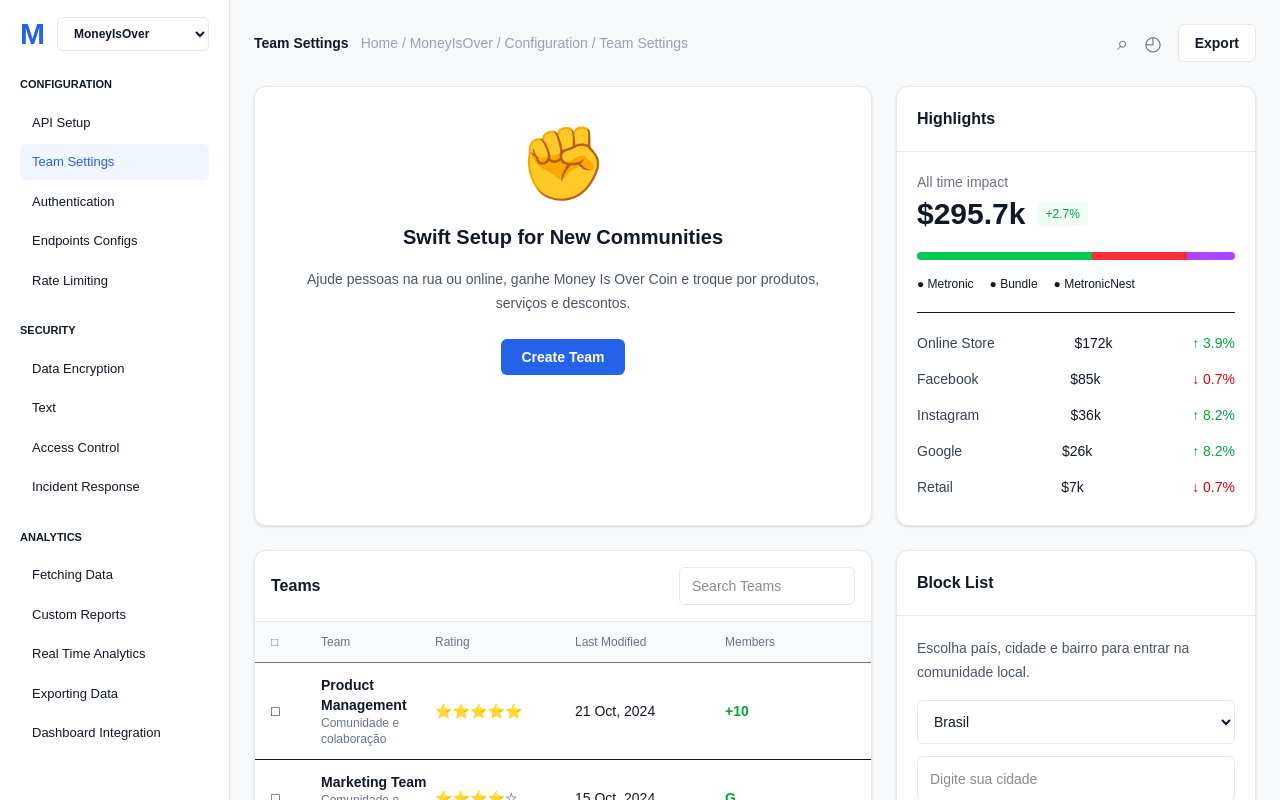
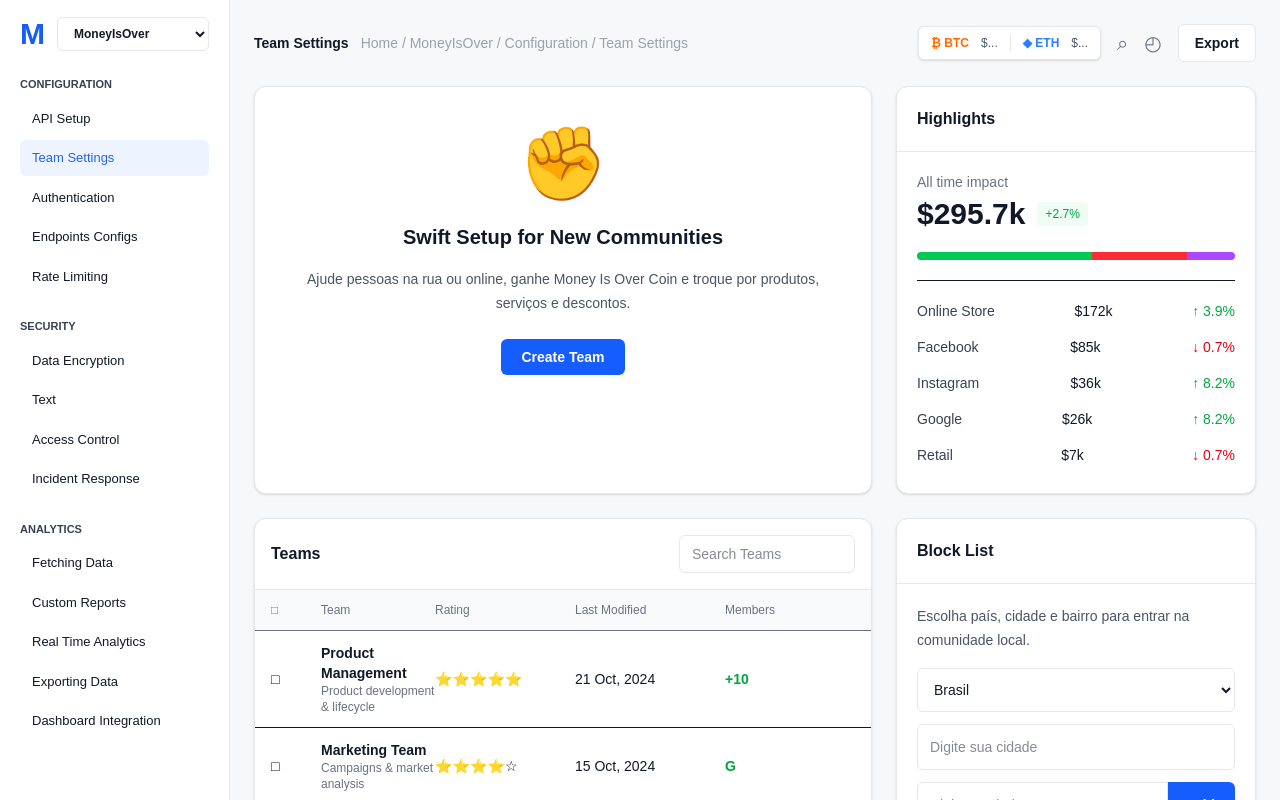
Before and after one commit to usdlorenzo/moneyisover, a Next.js app in the folder moneyisover/: page / in a window 1280 px wide. Shown: the top 800 px of the page. Built offline with nearby package versions, Linux system fonts and the light colour scheme; no server answers.

Commit message:
Update page.tsx

```diff
--- a/moneyisover/app/page.tsx
+++ b/moneyisover/app/page.tsx
@@ -1,21 +1,50 @@
 "use client";
 
-import { useState } from "react";
+import { useEffect, useState } from "react";
 
 export default function Home() {
   const [active, setActive] = useState("Team Settings");
   const [team, setTeam] = useState("");
+  const [country, setCountry] = useState("Brasil");
+  const [prices, setPrices] = useState({ bitcoin: 0, ethereum: 0 });
 
-  const menu = [
+  useEffect(() => {
+    async function loadPrices() {
+      try {
+        const res = await fetch(
+          "https://api.coingecko.com/api/v3/simple/price?ids=bitcoin,ethereum&vs_currencies=usd"
+        );
+        const data = await res.json();
+        setPrices({
+          bitcoin: data.bitcoin.usd,
+          ethereum: data.ethereum.usd,
+        });
+      } catch (e) {
+        console.log(e);
+      }
+    }
+
+    loadPrices();
+    const timer = setInterval(loadPrices, 30000);
+    return () => clearInterval(timer);
+  }, []);
+
+  const config = [
     "API Setup",
     "Team Settings",
     "Authentication",
     "Endpoints Configs",
     "Rate Limiting",
+  ];
+
+  const security = [
     "Data Encryption",
     "Text",
     "Access Control",
     "Incident Response",
+  ];
+
+  const analytics = [
     "Fetching Data",
     "Custom Reports",
     "Real Time Analytics",
@@ -23,85 +52,76 @@ export default function Home() {
     "Dashboard Integration",
   ];
 
+  const teams = [
+    ["Product Management", "Product development & lifecycle", "⭐⭐⭐⭐⭐", "21 Oct, 2024", "+10"],
+    ["Marketing Team", "Campaigns & market analysis", "⭐⭐⭐⭐☆", "15 Oct, 2024", "G"],
+    ["HR Department", "Talent acquisition, employee welfare", "⭐⭐⭐⭐⭐", "10 Oct, 2024", "+A"],
+    ["Bairro Centro", "Ajuda local e colaboração", "⭐⭐⭐⭐⭐", "05 Oct, 2024", "+34"],
+  ];
+
+  function MenuItem({ item }: { item: string }) {
+    return (
+      <button
+        onClick={() => setActive(item)}
+        className={`w-full rounded-md px-3 py-2 text-left text-[13px] ${
+          active === item
+            ? "bg-[#eef4ff] text-[#2563eb]"
+            : "text-[#111827] hover:bg-[#f5f5f5]"
+        }`}
+      >
+        {item}
+      </button>
+    );
+  }
+
   return (
     <main className="min-h-screen bg-[#f7f8fa] text-[#111827]">
-      <aside className="fixed left-0 top-0 h-full w-[230px] border-r border-[#e5e7eb] bg-white px-5 py-4">
+      <aside className="fixed left-0 top-0 h-full w-[230px] border-r border-gray-200 bg-white px-5 py-4">
         <div className="mb-6 flex items-center gap-3">
-          <div className="text-3xl font-black text-[#2563eb]">M</div>
-          <select className="w-full rounded-md border border-[#e5e7eb] bg-white px-3 py-2 text-xs font-semibold outline-none">
+          <div className="text-3xl font-black text-blue-600">M</div>
+          <select className="w-full rounded-md border border-gray-200 bg-white px-3 py-2 text-xs font-semibold outline-none">
             <option>MoneyIsOver</option>
           </select>
         </div>
 
-        <p className="mb-3 text-[11px] font-bold uppercase text-[#111827]">
+        <p className="mb-2 text-[11px] font-bold uppercase text-gray-700">
           Configuration
         </p>
+        <div className="space-y-1">{config.map((i) => <MenuItem key={i} item={i} />)}</div>
 
-        <div className="space-y-1">
-          {menu.slice(0, 5).map((item) => (
-            <button
-              key={item}
-              onClick={() => setActive(item)}
-              className={`w-full rounded-md px-3 py-2 text-left text-[13px] ${
-                active === item
-                  ? "bg-[#f1f5ff] text-[#2563eb]"
-                  : "text-[#111827] hover:bg-[#f5f5f5]"
-              }`}
-            >
-              {item}
-            </button>
-          ))}
-        </div>
-
-        <p className="mb-3 mt-6 text-[11px] font-bold uppercase text-[#111827]">
+        <p className="mb-2 mt-6 text-[11px] font-bold uppercase text-gray-700">
           Security
         </p>
+        <div className="space-y-1">{security.map((i) => <MenuItem key={i} item={i} />)}</div>
 
-        <div className="space-y-1">
-          {menu.slice(5, 9).map((item) => (
-            <button
-              key={item}
-              onClick={() => setActive(item)}
-              className={`w-full rounded-md px-3 py-2 text-left text-[13px] ${
-                active === item
-                  ? "bg-[#f1f5ff] text-[#2563eb]"
-                  : "text-[#111827] hover:bg-[#f5f5f5]"
-              }`}
-            >
-              {item}
-            </button>
-          ))}
-        </div>
-
-        <p className="mb-3 mt-6 text-[11px] font-bold uppercase text-[#111827]">
+        <p className="mb-2 mt-6 text-[11px] font-bold uppercase text-gray-700">
           Analytics
         </p>
-
-        <div className="space-y-1">
-          {menu.slice(9).map((item) => (
-            <button
-              key={item}
-              onClick={() => setActive(item)}
-              className={`w-full rounded-md px-3 py-2 text-left text-[13px] ${
-                active === item
-                  ? "bg-[#f1f5ff] text-[#2563eb]"
-                  : "text-[#111827] hover:bg-[#f5f5f5]"
-              }`}
-            >
-              {item}
-            </button>
-          ))}
-        </div>
+        <div className="space-y-1">{analytics.map((i) => <MenuItem key={i} item={i} />)}</div>
       </aside>
 
       <section className="ml-[230px] p-6">
         <header className="mb-6 flex items-center justify-between">
           <div className="flex items-center gap-3 text-sm">
             <h1 className="font-semibold">{active}</h1>
-            <span className="text-gray-400">Home / MoneyIsOver / Configuration / {active}</span>
+            <span className="text-gray-400">
+              Home / MoneyIsOver / Configuration / {active}
+            </span>
           </div>
 
           <div className="flex items-center gap-4">
+            <div className="flex items-center gap-3 rounded-md border border-gray-200 bg-white px-3 py-2 text-xs shadow-sm">
+              <span className="font-bold text-orange-500">₿ BTC</span>
+              <span className="text-gray-600">
+                ${prices.bitcoin ? prices.bitcoin.toLocaleString("en-US") : "..."}
+              </span>
+              <span className="h-4 w-px bg-gray-200" />
+              <span className="font-bold text-blue-500">◆ ETH</span>
+              <span className="text-gray-600">
+                ${prices.ethereum ? prices.ethereum.toLocaleString("en-US") : "..."}
+              </span>
+            </div>
+
             <button className="text-xl text-gray-500">⌕</button>
             <button className="text-xl text-gray-500">◴</button>
             <button className="rounded-md border border-gray-200 bg-white px-4 py-2 text-sm font-semibold">
@@ -113,19 +133,16 @@ export default function Home() {
         <div className="grid gap-6 lg:grid-cols-[1fr_360px]">
           <div className="rounded-xl border border-gray-200 bg-white p-10 text-center shadow-sm">
             <div className="mx-auto mb-6 text-7xl">✊</div>
-
             <h2 className="text-xl font-semibold">
               Swift Setup for New Communities
             </h2>
-
             <p className="mx-auto mt-4 max-w-xl text-sm leading-6 text-gray-600">
               Ajude pessoas na rua ou online, ganhe Money Is Over Coin e troque
               por produtos, serviços e descontos.
             </p>
-
             <button
               onClick={() => alert("Criar comunidade")}
-              className="mt-6 rounded-md bg-[#2563eb] px-5 py-2 text-sm font-semibold text-white"
+              className="mt-6 rounded-md bg-blue-600 px-5 py-2 text-sm font-semibold text-white"
             >
               Create Team
             </button>
@@ -135,7 +152,6 @@ export default function Home() {
             <div className="border-b border-gray-200 p-5">
               <h3 className="font-semibold">Highlights</h3>
             </div>
-
             <div className="p-5">
               <p className="text-sm text-gray-500">All time impact</p>
               <div className="mt-1 flex items-center gap-3">
@@ -149,12 +165,6 @@ export default function Home() {
                 <div className="w-[55%] bg-green-500" />
                 <div className="w-[30%] bg-red-500" />
                 <div className="w-[15%] bg-purple-500" />
-              </div>
-
-              <div className="mt-4 flex gap-4 text-xs">
-                <span>● Metronic</span>
-                <span>● Bundle</span>
-                <span>● MetronicNest</span>
               </div>
 
               <div className="mt-5 border-t pt-3">
@@ -196,12 +206,7 @@ export default function Home() {
               <span>Members</span>
             </div>
 
-            {[
-              ["Product Management", "⭐⭐⭐⭐⭐", "21 Oct, 2024", "+10"],
-              ["Marketing Team", "⭐⭐⭐⭐☆", "15 Oct, 2024", "G"],
-              ["HR Department", "⭐⭐⭐⭐⭐", "10 Oct, 2024", "+A"],
-              ["Bairro Centro", "⭐⭐⭐⭐⭐", "05 Oct, 2024", "+34"],
-            ].map((row) => (
+            {teams.map((row) => (
               <button
                 key={row[0]}
                 onClick={() => alert(`Abrindo ${row[0]}`)}
@@ -210,11 +215,11 @@ export default function Home() {
                 <span>□</span>
                 <span>
                   <b>{row[0]}</b>
-                  <p className="text-xs text-gray-500">Comunidade e colaboração</p>
+                  <p className="text-xs text-gray-500">{row[1]}</p>
                 </span>
-                <span>{row[1]}</span>
                 <span>{row[2]}</span>
-                <span className="font-bold text-green-600">{row[3]}</span>
+                <span>{row[3]}</span>
+                <span className="font-bold text-green-600">{row[4]}</span>
               </button>
             ))}
 
@@ -236,7 +241,11 @@ export default function Home() {
                 Escolha país, cidade e bairro para entrar na comunidade local.
               </p>
 
-              <select className="mb-3 w-full rounded-md border border-gray-200 p-3 text-sm outline-none">
+              <select
+                value={country}
+                onChange={(e) => setCountry(e.target.value)}
+                className="mb-3 w-full rounded-md border border-gray-200 p-3 text-sm outline-none"
+              >
                 <option>Brasil</option>
                 <option>Estados Unidos</option>
                 <option>Argentina</option>
@@ -256,7 +265,7 @@ export default function Home() {
                 />
                 <button
                   onClick={() => alert(`Entrando no bairro: ${team || "não informado"}`)}
-                  className="rounded-r-md bg-[#2563eb] px-5 text-sm font-semibold text-white"
+                  className="rounded-r-md bg-blue-600 px-5 text-sm font-semibold text-white"
                 >
                   Add
                 </button>
```
